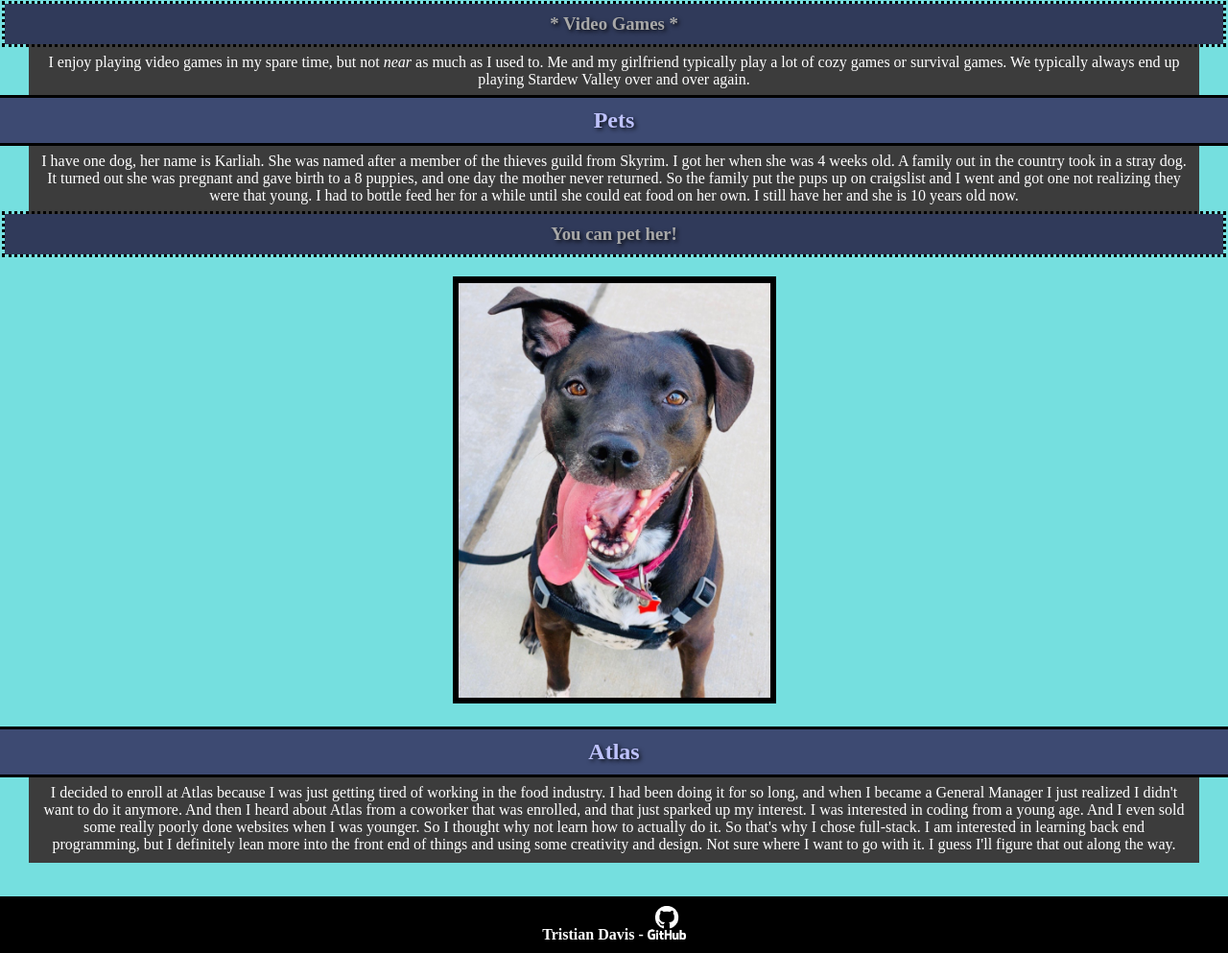
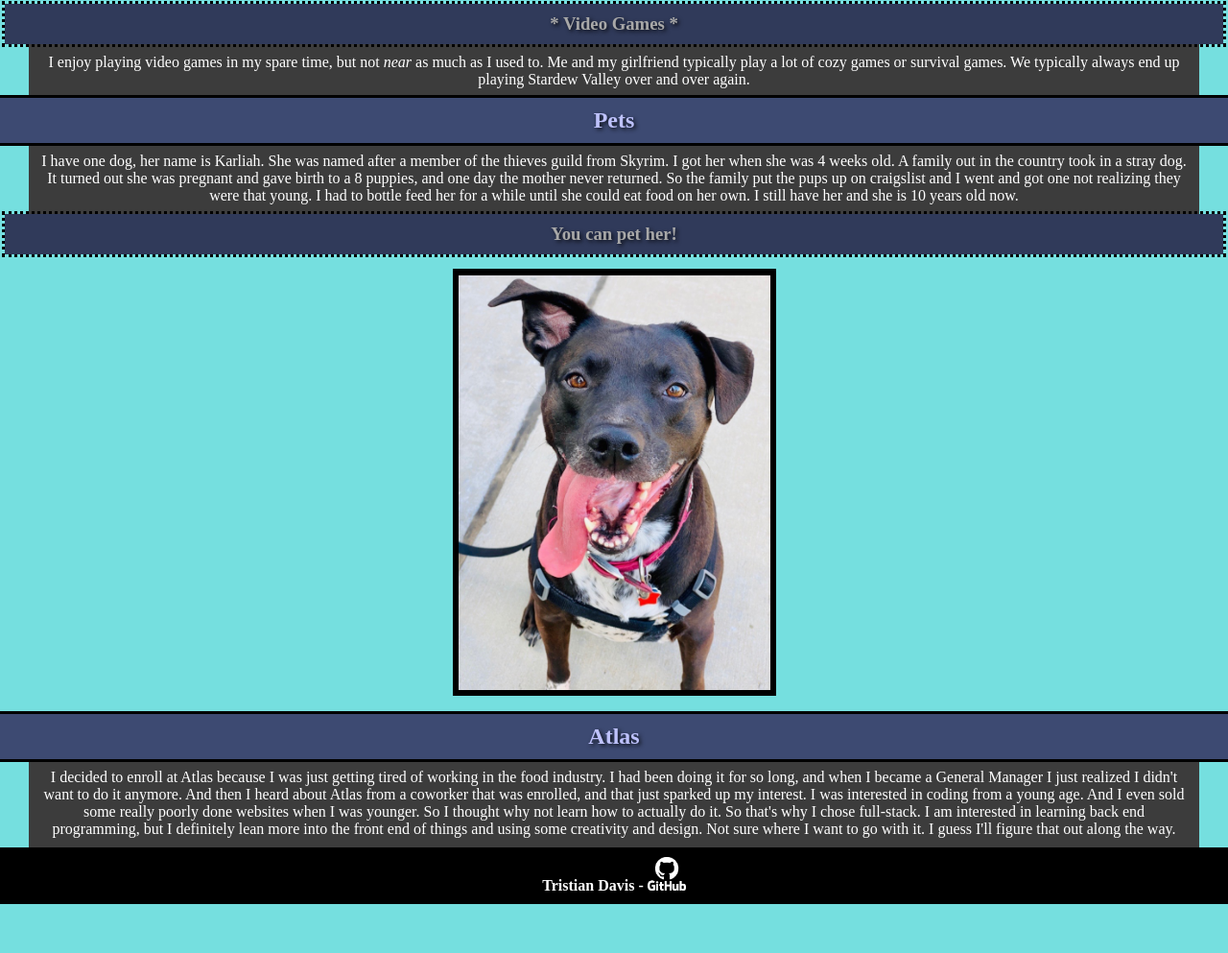
Before and after one commit to TebariousBag/tebariousbag.github.io, a plain HTML site: page index.html in a window 1280 px wide. Shown: the part 952-1945 px from the top of the page at 96% size. After the commit the page ends 1894 px from the top, so only its background shows below. Drawn offline with Linux system fonts and the light colour scheme; a web font is replaced by a local one.

Commit message:
margin and hover changes

```diff
--- a/index.html
+++ b/index.html
@@ -50,7 +50,6 @@
 			</div>
 		<h2>Atlas</h2>
 		<p class="oxanium">I decided to enroll at Atlas because I was just getting tired of working in the food industry. I had been doing it for so long, and when I became a General Manager I just realized I didn't want to do it anymore. And then I heard about Atlas from a coworker that was enrolled, and that just sparked up my interest. I was interested in coding from a young age. And I even sold some really poorly done websites when I was younger. So I thought why not learn how to actually do it. So that's why I chose full-stack. I am interested in learning back end programming, but I definitely lean more into the front end of things and using some creativity and design. Not sure where I want to go with it. I guess I'll figure that out along the way.</p>
-		<p class="break-space"></p>
 		<footer>
 			<!-- Comment for myself again to remember to add px and not just the number! -->
 			 <div class="footer">
--- a/style.css
+++ b/style.css
@@ -151,10 +151,4 @@ nav a:hover {
 .dog-kennel {
 	cursor: url("images/hand.png"), auto;
 	display: inline-block;
-	margin-top: 8px;
-	margin-bottom: 8px;
 }
-
-.break-space {
-	height: 15px;
-}
```
Also changed, not shown: 1 other file.
